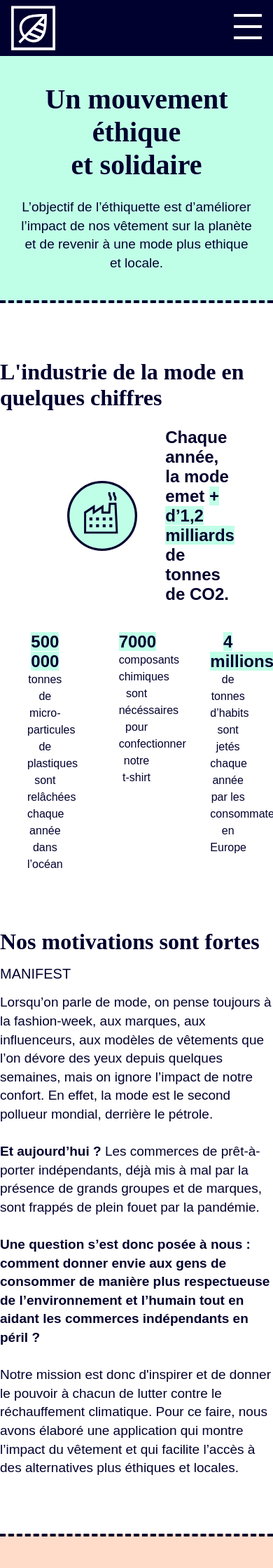
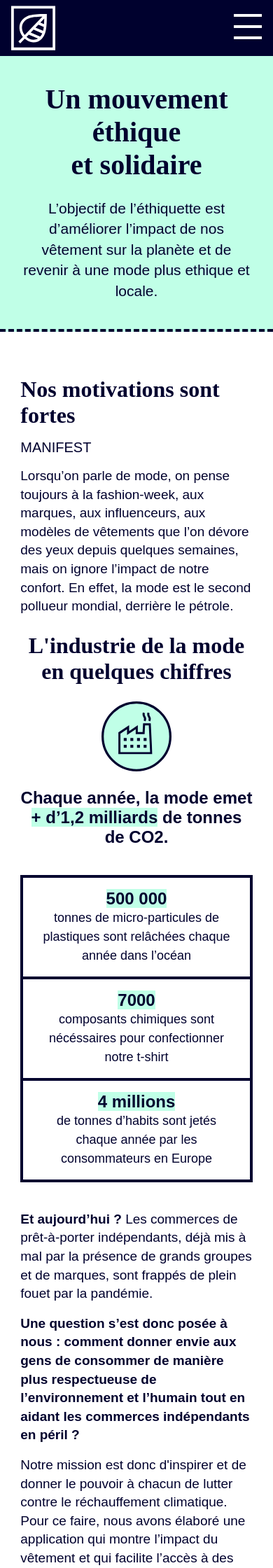
Before and after one commit to Pugonaute/Phygital, a PHP site: page /pages/a-propos.php in a window 390 px wide; the page is wider, and only the part inside the window is pictured. Shown: the top 2240 px of that part at 70% size. Run offline with PHP 8.4, Linux system fonts and the light colour scheme; data that the repository does not hold is empty; style sheets or scripts are compiled from the project's sources.

Commit message:
add responsive a propos

```diff
--- a/pages/a-propos.php
+++ b/pages/a-propos.php
@@ -13,7 +13,7 @@
 	<section class="en-tete">
 		<div class="conteneur">
 			<h1>Un mouvement éthique <br> et solidaire</h1>
-			<p>L’objectif de l’éthiquette est d’améliorer l’impact de nos vêtement sur la planète et de revenir à une mode plus ethique et locale.</p>
+			<p class=subtitles>L’objectif de l’éthiquette est d’améliorer l’impact de nos vêtement sur la planète et de revenir à une mode plus ethique et locale.</p>
 		</div>
 	</section>
 
@@ -41,17 +41,25 @@
 		</div>
 	</section>
 
-	<section id="manifest">
+	<div class=manifest>
 		<div class="conteneur">
 			<h2>Nos motivations sont fortes</h2>
 			<h4>Manifest</h4>
-			<p>Lorsqu’on parle de mode, on pense toujours à la fashion-week, aux marques, aux influenceurs, aux modèles de vêtements que l’on dévore des yeux depuis quelques semaines, mais on ignore l’impact de notre confort. En effet, la mode est le second pollueur mondial, derrière le pétrole.
-				<br><br>
+			<p>
+				Lorsqu’on parle de mode, on pense toujours à la fashion-week, aux marques, aux influenceurs, aux modèles de vêtements que l’on dévore des yeux depuis quelques semaines, mais on ignore l’impact de notre confort. En effet, la mode est le second pollueur mondial, derrière le pétrole.
+			</p>
+		</div>
+	</div>
+	<section class=manifest>
+		<div class=conteneur>
+			<p>
 				<span>Et aujourd’hui ?</span> Les commerces de  prêt-à-porter indépendants, déjà mis à mal par la présence de grands groupes et de marques, sont frappés de plein fouet par la pandémie.
-				<br><br>
+			</p>
+			<p>
 				<span>
 					Une question s’est donc posée à nous : comment donner envie aux gens de consommer de manière plus respectueuse de l’environnement et l’humain tout en aidant les commerces indépendants en péril ?</span>
-				<br><br>
+			</p>
+			<p>
 				Notre mission est donc d'inspirer et de donner le pouvoir à chacun de lutter contre le réchauffement climatique. Pour ce faire, nous avons élaboré une application qui montre l’impact du vêtement et qui facilite l’accès à des alternatives plus éthiques et locales.
 			</p>
 		</div>
@@ -61,7 +69,7 @@
 		<div class="conteneur">
 			<div class="presentation-equipe">
 				<h2>Rencontrez notre équipe</h2>
-				<p>Derrière L’éthiquette se trouve une petite équipe de 5 personnes entreprenneuses et engagées pour améliorer le secteur du prêt-à-porter.</p>
+				<p class=subtitles>Derrière L’éthiquette se trouve une petite équipe de 5 personnes entreprenneuses et engagées pour améliorer le secteur du prêt-à-porter.</p>
 			</div>
 			<div class="row1">
 				<article>
@@ -79,7 +87,6 @@
 					<h3>Johannes</h3>
 					<p>Developpeur Front</p>
 				</article>
-			</div>
 				<div class="row2">
 					<article>
 						<img src="../img/alex.png" alt="Alex notre Developpeur Back">
@@ -91,6 +98,7 @@
 						<h3>Frolic</h3>
 						<p>Happyness Manager</p>
 					</article>
+				</div>
 			</div>
 		</div>
 	</section>
--- a/pages/blog.php
+++ b/pages/blog.php
@@ -52,7 +52,7 @@
 				</div>
 			</article>
 			<a href="" class="button1">
-				<div><span>Voir plus</div></span>
+				<div><span>Voir plus</span></div>
 			</a>
 		</div>
 	</section>
--- a/sass/components/_card.scss
+++ b/sass/components/_card.scss
@@ -140,12 +140,24 @@
 	border: solid $blue 4px;
 	width: 100%;
 	margin-bottom: $margin_4;
+
+	@include responsive(small){
+		flex-direction: column;
+		justify-content: center;
+
+		width: 85vw;
+	}
 	.image{
 		min-width: 50%;
 		height: 340px;
 		background-size: cover;
 		border-right: solid $blue 4px;
 		background-position: center;
+
+		@include responsive(small){
+			border:  solid $blue 4px;
+			margin: -4px;
+		}
 	}
 	.detail{
 		padding: $margin_4;
--- a/sass/structure/_a-propos.scss
+++ b/sass/structure/_a-propos.scss
@@ -2,6 +2,10 @@
 
 #a-propos{
 
+	@include responsive(small){
+		display: flex;
+		flex-direction: column;
+	}
 	.en-tete{
 		//	@extend %section;
 		//	background-color: $green;
@@ -26,29 +30,61 @@
 		//			width: 65%;
 		//		}
 		//	}
+		@include responsive(small){
+			order:0;
+		}
 	}
 
 	#chiffre{
 		@extend %section;
-		padding: $margin_max 0px;
+		padding: $margin_max 0px
+			0px 0px;
+
+		@include responsive(small){
+			order: 2;
+			padding-top: $margin_2;
+		}
 
 		.conteneur{
 			@extend %flex-column;
 			align-items: center;
+
+			@include responsive(small){
+				min-width: 75vw;
+				max-width: 85vw;
+			}
 			h2{
 				margin-bottom: $margin_2;
+
+				@include responsive(small){
+					text-align: center;
+				}
 			}
 			.row{
 				margin-bottom: $margin_4;
 				@extend %flex-row;
 				align-items: center;
 				justify-content: center;
+
+				@include responsive(small){
+					display: flex;
+					flex-direction: column;
+				}
+
 				h3{
 					width:25%;
+
+					@include responsive(small){
+						width: 100%;
+						margin-top: $margin_2;
+						text-align: center;
+					}
 				}
+
 				img{
 					margin:0px $margin_4
 				}
+
 				span{
 					background: $green;
 				}
@@ -58,9 +94,29 @@
 				@extend %flex-row;
 				justify-content:space-between;
 				width: 80%;
+
+				@include responsive(small){
+					flex-direction: column;
+					justify-content: center;
+
+					width: 100%;
+				}
+
 				article{
 					text-align:  center;
 					width: calc((100% - 160px) / 3);
+
+					@include responsive(small){
+						width: auto;
+
+						border: solid $blue 4px;
+						margin-bottom: -4px;
+						padding: $margin_1;
+
+						&:last-of-type{
+							margin-bottom: 0px;
+						}
+					}
 
 					h3{
 						background-color: $green;
@@ -69,32 +125,80 @@
 					p{
 						font-size: $paragraphe1;
 						line-height: 1.5em;
+
+						@include responsive(small){
+							font-size: 18px;
+						}
 					}
 				}
 			}
 		}
 	}
 
-	#manifest{
+	.manifest{
 		@extend %section;
-		padding-bottom: $margin_max;
+		padding: 0px;
+
+		//		&:first-of-type{
+		//			padding-top: $margin_max;
+		//		}
+		//		&:last-of-type{
+		//			padding-bottom: $margin_max;
+		//		}
+		.conteneur {
+			@include responsive(small){
+				min-width: 75vw;
+				max-width: 85vw;
+			}
+		}
+
 		h4{
 			margin-top: $margin_1;
 		}
 		p{
-			margin-top: $margin_1;
+			margin-bottom: $margin_1;
+
+			&:last-of-type{
+				margin-bottom: 0px;
+			}
+			&:first-of-type{
+				margin-top: $margin_1;
+			}
 		}
 		span{
 			font-weight: bold;
 		}
 	}
 
+	div.manifest{
+		padding-top: $margin_max;
+
+		@include responsive(small){
+			order:1;
+			padding-top: $margin_6;
+		}
+	}
+	section.manifest{
+		padding-bottom: $margin_max;
+
+		@include responsive(small){
+			order:2;
+			padding-top: $margin_2;
+		}
+	}
+
 	#equipe{
 		@extend %section;
-		padding: $margin_max 0px;
+
 		background: $pink;
+
 		border-top: dashed $blue 4px;
 		border-bottom: dashed $blue 4px;
+		padding: $margin_max 0px;
+
+		@include responsive(small){
+			order:2;
+		}
 		.conteneur{
 			@extend %flex-column;
 			align-items: center;
@@ -115,13 +219,23 @@
 			}
 			.row1{
 				@extend %flex-row;
-				justify-content: space-between;
+
+				justify-content: space-around;
 				width: 80%;
+				flex-flow: wrap;
+				@include responsive(small){
+
+				}
+
 			}
 			.row2{
 				@extend %flex-row;
-				justify-content: space-between;
-				width: 50%;
+				justify-content: space-around;
+				width: 70%;
+
+				@include responsive(small){
+					flex-flow: wrap;
+				}
 			}
 		}
 	}
@@ -129,6 +243,10 @@
 	#methode{
 		@extend %section;
 		padding: $margin_max 0px;
+
+		@include responsive(small){
+			order:2;
+		}
 		.conteneur{
 			@extend %flex-column;
 			align-items: center;
@@ -143,8 +261,6 @@
 				margin-top: $margin_1;
 				border: solid $blue 4px;
 			}
-
 		}
 	}
-
 }
--- a/sass/structure/_blog.scss
+++ b/sass/structure/_blog.scss
@@ -30,23 +30,40 @@
 	#articles{
 		@extend %section;
 		padding: $margin_max 0px;
+
 		.conteneur{
 			@extend %flex-column;
 			align-items: center;
 			width: 900px;
-			#article1 .image{
-				background-image: url(../img/article1.png);
+
+			@include responsive(small){
+				min-width: 75vw;
+				max-width: 85vw;
 			}
-			#article2 .image{
-				background-image: url(../img/article2.png);
+
+			#article1{
+				.image{
+					background-image: url(../img/article1.png);
+				}
 			}
-			#article3 .image{
-				background-image: url(../img/article3.png);
+
+			#article2{
+				.image{
+					background-image: url(../img/article2.png);
+				}
 			}
-			#article4 .image{
-				background-image: url(../img/article4.png);
+
+			#article3{
+				.image{
+					background-image: url(../img/article3.png);
+				}
+			}
+
+			#article4{
+				.image{
+					background-image: url(../img/article4.png);
+				}
 			}
 		}
 	}
-
 }
```
Also changed, not shown: 1 other file. Lines whose indentation alone changed are shown as unchanged.
